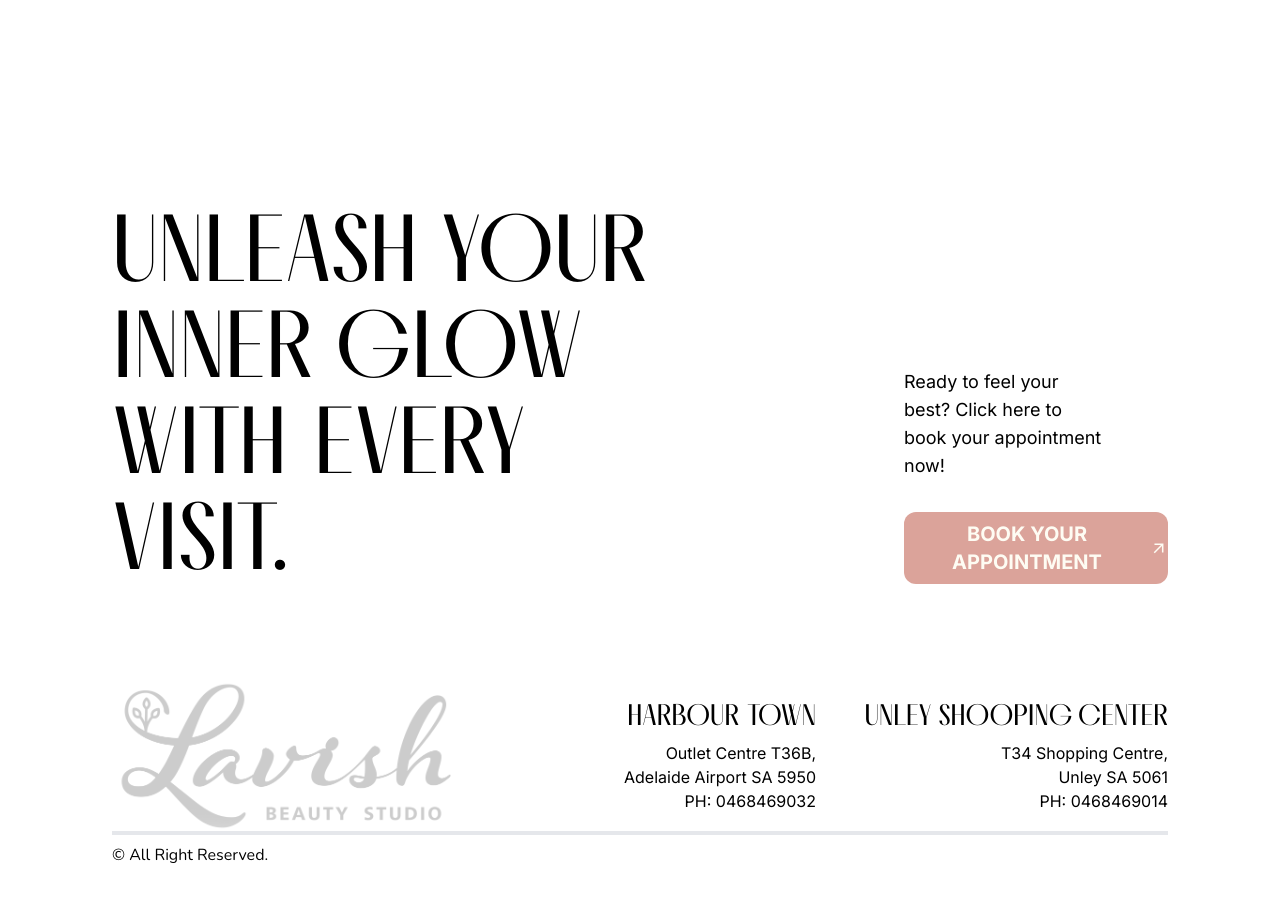
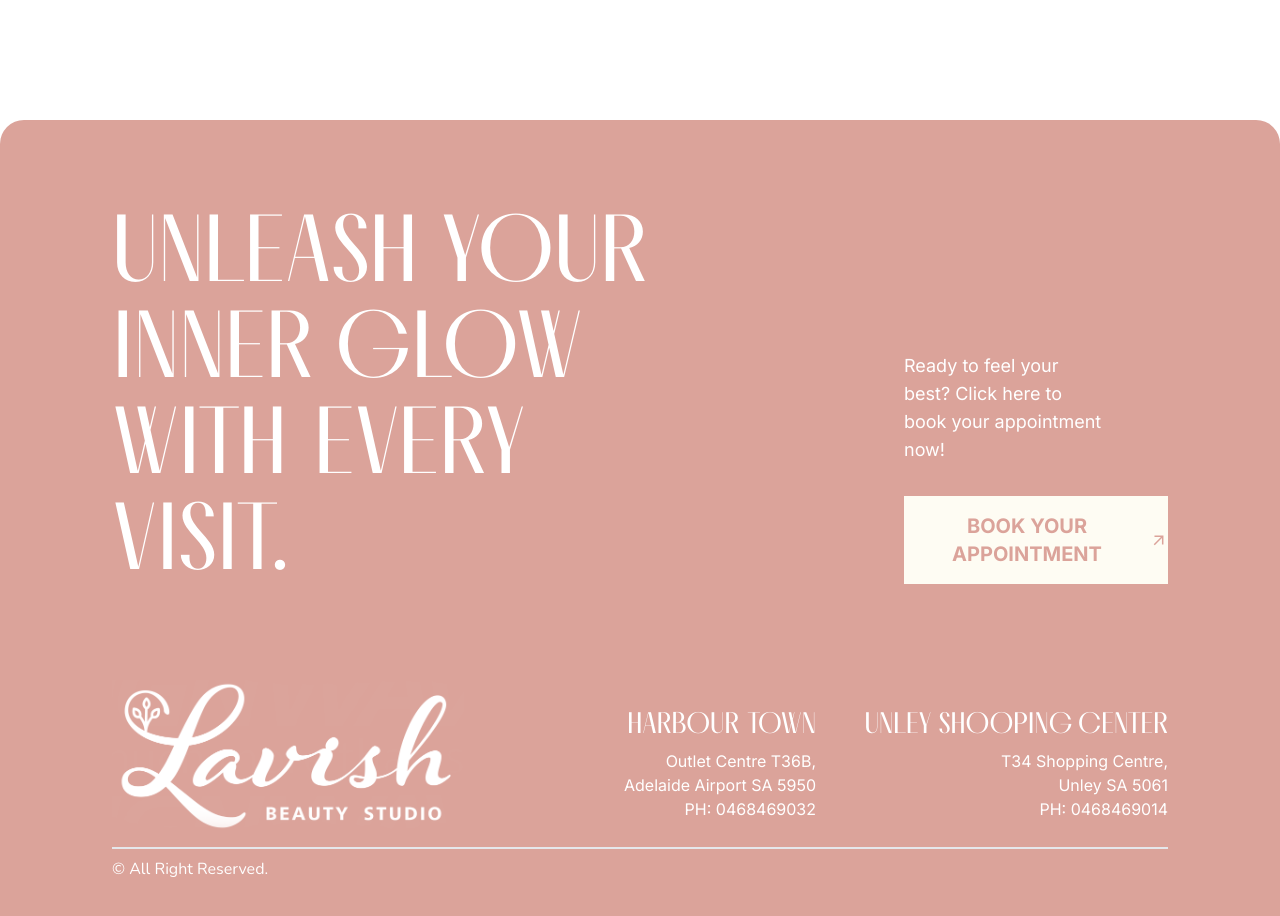
Before and after one commit to Abh1shekSingh/lavish, a Next.js app: page / in a window 1280 px wide. Shown: the part 9400-10316 px from the top of the page. Built offline with nearby package versions, Linux system fonts and the light colour scheme.

Commit message:
Changed color of Footer

```diff
--- a/src/app/components/Footer.jsx
+++ b/src/app/components/Footer.jsx
@@ -1,23 +1,23 @@
 import Image from 'next/image';
 import React from 'react'
 import { MdArrowOutward } from "react-icons/md";
-import logo from "/public/assets/logo-footer.webp";
+import logo from "/public/assets/logo.png";
 
 const Footer = () => {
   return (
-    <footer className="p-sectionPadding h-screen ">
+    <footer className="p-sectionPadding h-screen bg-secondary text-white rounded-t-3xl">
       <div className='grid grid-cols-12 items-end'>
         <div className='col-span-9'>
-          <h1 className='text-8xl font-[melodrama] uppercase w-3/4'>Unleash your inner glow with every visit.</h1>
+          <h1 className='xl:text-8xl font-[melodrama] uppercase w-3/4'>Unleash your inner glow with every visit.</h1>
         </div>
         <div className='col-span-3 flex justify-end items-start flex-col gap-8'>
           <h2 className='text-[nunito] text-lg w-3/4'>Ready to feel your best? Click here to book your appointment now!</h2>
-          <button className='bg-secondary text-[nunito] text-primary font-bold rounded-xl w-full uppercase py-2 flex justify-center items-center text-xl'>Book your appointment <MdArrowOutward /></button>
+          <button className='bg-primary text-[nunito] text-secondary font-bold w-full uppercase py-4 flex justify-center items-center text-xl'>Book your appointment <MdArrowOutward /></button>
         </div>
       </div>
-      <div className='mt-24 grid grid-cols-12 border-b-4'>
-        <div className='col-span-4'>
-          <Image src={logo} alt='logo' className='opacity-20' width={500} height={500}/>
+      <div className='mt-24 grid grid-cols-12 border-b-2'>
+        <div className='col-span-4 mb-4'>
+          <Image src={logo} alt='logo' className='opacity-100' width={500} height={500}/>
         </div>
         <div className='col-span-4 flex justify-center items-end flex-col'>
           <h1 className='font-[melodrama] uppercase text-3xl mb-2'>Harbour town</h1>
```
